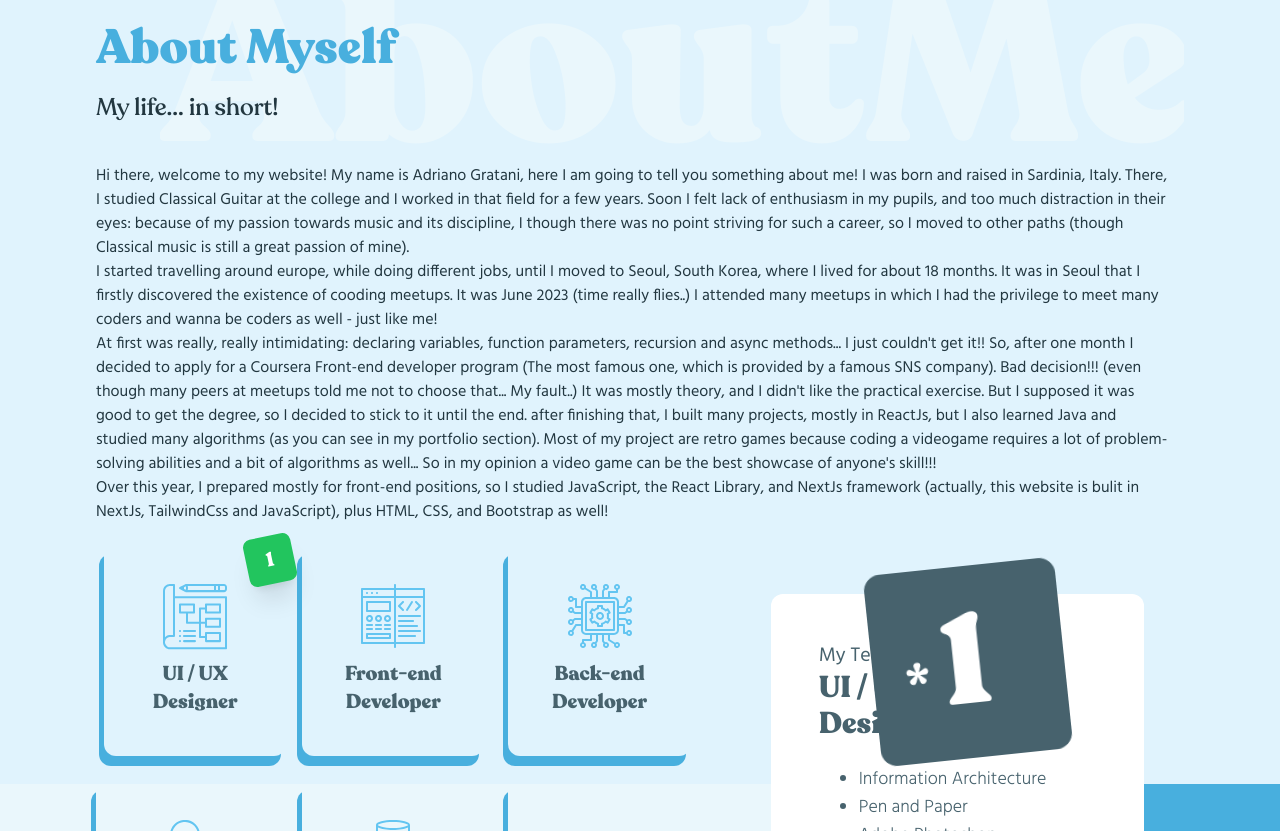
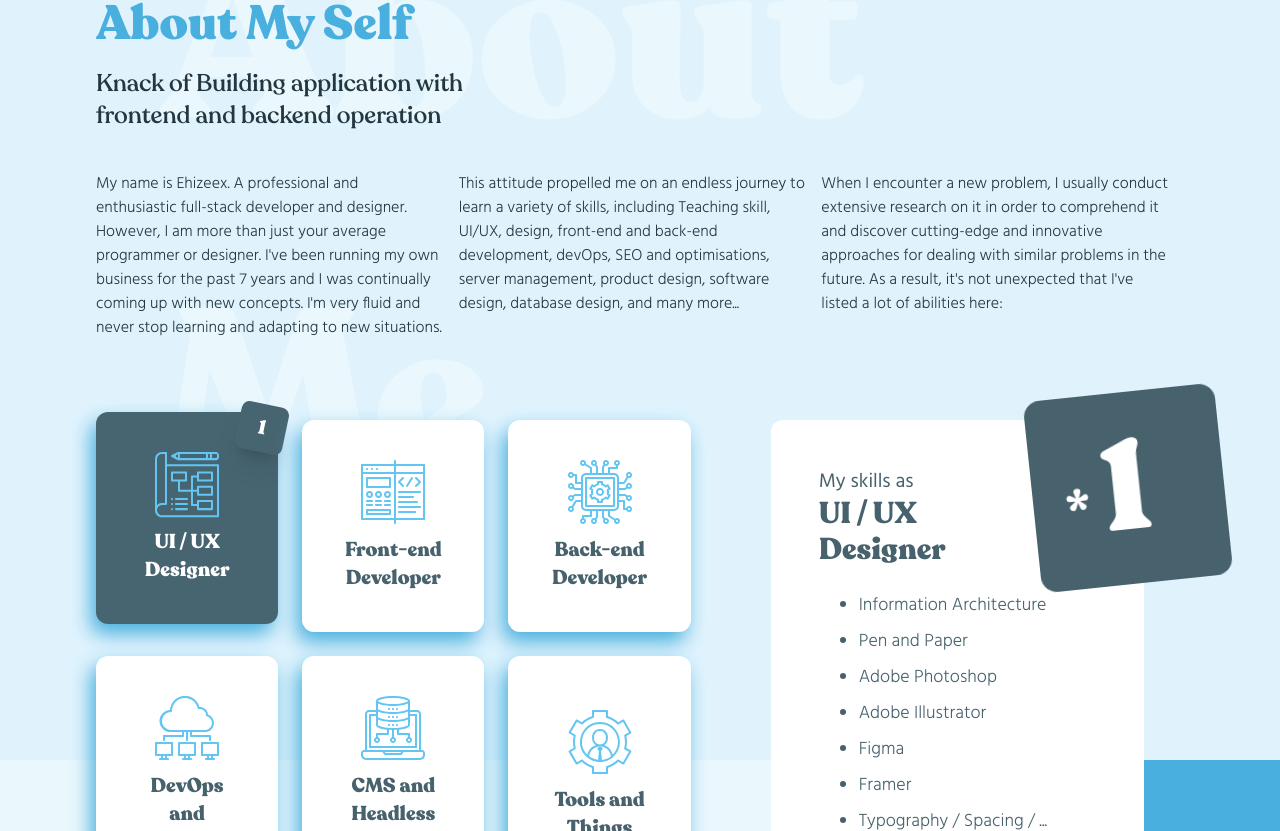
Before and after one commit to AdrianoGratani/AdrianoGratani-PortfolioWebsite, a Next.js app: page / in a window 1280 px wide. Shown: the part 2269-3100 px from the top of the page. Built offline with nearby package versions, Linux system fonts and the light colour scheme.

Commit message:
solved card issue in AboutMe

```diff
--- a/src/app/components/AboutMe/AboutMe.js
+++ b/src/app/components/AboutMe/AboutMe.js
@@ -1,10 +1,10 @@
-"use client"; // hooks are NOT allowed in Server Components;
-
+"use client";
 import { AboutData } from "@/app/data";
 import { Hind } from "next/font/google";
+import Image from "next/image";
 import React, { useState } from "react";
 
-import "./aboutme.css";
+import './aboutme.css';
 
 const hind = Hind({
   subsets: ["latin"],
@@ -17,7 +17,7 @@
   const [selectedIndex, setSelectedIndex] = useState(0);
   const [mapData, setMapData] = useState(AboutData[0]);
 
-  const myFunction = (data) => {
+  const myFunctions = (data) => {
     setIsFlipped(false);
     setIsFaded(false);
     setMapData(data);
@@ -27,19 +27,19 @@
     setIsFlipped(true);
     setIsFaded(true);
     setSelectedIndex(index);
-    setTimeout(() => myFunction(data), 600);
+
+    setTimeout(() => myFunctions(data), 600);
   };
 
-  const handleNext = () => {
+  const HandleNext = () => {
     if (selectedIndex < 5) {
       handleCardClick(AboutData[selectedIndex + 1], selectedIndex + 1);
     } else {
       handleCardClick(AboutData[0], 0);
     }
   };
-
-  const handlePrevious = () => {
-    if (selectedIndex > 0) {
+  const HandlePrev = () => {
+    if (selectedIndex !== 0) {
       handleCardClick(AboutData[selectedIndex - 1], selectedIndex - 1);
     } else {
       handleCardClick(AboutData[5], 5);
@@ -50,89 +50,94 @@
     <React.Fragment>
       <div
         id="about-me-component"
-        className="bg-[#e0f3fd] pt-[250px] mt-10 pb-[100px] lg:pb-[600px] relative lg:h-[800px] "
+        className="bg-[#E0F3FD] pt-[250px] mt-4  pb-[100px] lg:pb-[600px] relative lg:h-[800px]"
       >
-        <div className="container m-auto ">
-          <h1 className="text-[240px] w-[80%] overflow-hidden absolute lg:left-40 md:left-30 top-[-50px] text-[#eaf7fc]">
-            AboutMe
+        <div className="container m-auto">
+          <h1 className="text-[240px] w-[80%] overflow-hidden absolute lg:left-40 md:left-30 top-[-50px]  text-[#EAF7FC]">
+            About Me
           </h1>
-          <h1 className="relative font=recoletaBlack text-5xl text-[#48afde] mb-5 -mt-40 md:px-24 px-5  ">
-            About Myself
+          <h1 className="relative font-recoletaBlack text-5xl  text-[#48AFDE] mb-5 -mt-40  md:px-24 px-5">
+            About My Self
           </h1>
-          <h4 className="relative w-full font-[300] md:w-3/4 lg:w-2/3 xl:w-1/2 font-recoleta text-[#223740] text-2xl mb-10 px-5 md:px-24  ">
-            My life... in short!
+          <h4 className="relative w-full font-[300] md:w-3/4 lg:w-2/3 xl:w-1/2 font-recoleta text-[#223740] text-2xl mb-10 px-5 md:px-24">
+            Knack of Building application with frontend and backend operation
           </h4>
-          <section className="relative flex flex-col lg:flex-row px-5 md:px-24 ">
+          <section className="relative flex flex-col lg:flex-row px-5 md:px-24">
             <p
-              className={`w-full  text-[#223740] mr-0 mb-5 lg:mr-4 ${hind.className} `}
+              className={`w-full lg:w-1/3 text-[#223740] mr-0 mb-5  lg:mr-4 font-[200] ${hind.className}`}
             >
-              Hi there, welcome to my website!
-              My name is Adriano Gratani, here I am going to tell you something about me! I was born and raised in Sardinia, Italy.
-              There, I studied Classical Guitar at the college and I worked in that field for a few years.
-              Soon I felt lack of enthusiasm in my pupils, and too much distraction in their eyes: because of my passion towards music and its discipline, I though there
-              was no point striving for such a career, so I moved to other paths (though Classical music is still a great passion of mine).
-              <br></br>
-
-              I started travelling around europe, while doing different jobs, until I moved to Seoul, South Korea, where I lived for about 18 months.
-              It was in Seoul that I firstly discovered the existence of cooding meetups. It was June 2023 (time really flies..) I attended many meetups in which I had the privilege to meet
-              many coders and wanna be coders as well - just like me!
-              <br></br>
-
-              At first was really, really intimidating: declaring variables, function parameters, recursion and async methods... I just couldn&apos;t get it!!
-              So, after one month I decided to apply for a Coursera Front-end developer program (The most famous one, which is provided by a famous SNS company). Bad decision!!!
-              (even though many peers at meetups told me not to choose that... My fault..) It was mostly theory, and I didn&apos;t like the practical exercise. But I supposed it was good to get the degree,
-              so I decided to stick to it until the end.
-              after finishing that, I built many projects, mostly in ReactJs, but I also learned Java and studied many algorithms (as you can see in my portfolio section).
-              Most of my project are retro games because coding a videogame requires a lot of problem-solving abilities and a bit of algorithms as well... So in my opinion
-              a video game can be the best showcase of anyone&apos;s skill!!!
-              <br></br>
-              Over this year, I prepared mostly for front-end positions, so I studied JavaScript, the React Library, and NextJs framework (actually, this website
-              is bulit in NextJs, TailwindCss and JavaScript), plus HTML, CSS, and Bootstrap as well!
-
+              {" "}
+              My name is Ehizeex. A professional and enthusiastic full-stack
+              developer and designer. However, I am more than just your average
+              programmer or designer. I've been running my own business for the
+              past 7 years and I was continually coming up with new concepts.
+              I'm very fluid and never stop learning and adapting to new
+              situations.
             </p>
-
+            <p
+              className={`w-full lg:w-1/3 text-[#223740] mr-0 mb-5  lg:mr-4 font-[200] ${hind.className}`}
+            >
+              {" "}
+              This attitude propelled me on an endless journey to learn a
+              variety of skills, including Teaching skill, UI/UX, design,
+              front-end and back-end development, devOps, SEO and optimisations,
+              server management, product design, software design, database
+              design, and many more...
+            </p>
+            <p
+              className={`w-full lg:w-1/3 text-[#223740] mr-0 mb-5  lg:mr-4 font-[200] ${hind.className}`}
+            >
+              {" "}
+              When I encounter a new problem, I usually conduct extensive
+              research on it in order to comprehend it and discover cutting-edge
+              and innovative approaches for dealing with similar problems in the
+              future. As a result, it's not unexpected that I've listed a lot of
+              abilities here:
+            </p>
           </section>
         </div>
       </div>
+
       <div
         style={{
-          backgroundImage: "linear-gradient(45deg, #eaf7fc 70%, #48afde 30%)",
+          backgroundImage: "linear-gradient(45deg, #EAF7FC  70%,#48AFDE 30%)",
           width: "100%",
         }}
         className="lg:-mt-60"
       >
-        <section className="container flex flex-col m-auto sm:flex-row px-5 md:px-24 mt-[50px] sm:mt-0 transform translate-y-[-100px] ">
-          <div className="hidden sm:flex w-full sm:w-1/2 lg:w-7/12 mt-[100px]">
-            <div className="grid sm:grid-cols-2 xl:grid-cols-3 gap-6  mr-0 lg:mr-10 ">
+        <section className="container flex  flex-col m-auto sm:flex-row px-5 md:px-24 mt-[50px sm:mt-0] transform translate-y-[-100px]">
+          <div className=" hidden sm:flex w-full sm:w-1/2 lg:w-7/12">
+            <div className="grid sm:grid-cols-2 xl:grid-cols-3 gap-6 mr-0 lg:mr-10">
               {AboutData.map((item, index) => (
-                <a
-                  key={index}
+                <a key={index}
                   onClick={() => handleCardClick(item, index)}
-                  style={{ boxShadow: "#48afde -5px 10px 0px" }}
-                  className={`relative cursor-pointer transition-all transform duration-300 group rounded-xl center p-6 lg:p-10 flex flex-col justify-center items-center ${
-                    selectedIndex === index ? " translate-x-2" : ""
+                  style={{ boxShadow: "#48AFDE -5px  10px 20px 0px" }}
+                  className={`relative cursor-pointer transition-all transform duration-300 group rounded-xl center p-6 lg:p-10 flex flex-col justify-center  items-center ${
+                    selectedIndex == index
+                      ? " -translate-y-2 bg-[#476571]"
+                      : "hover:bg-[#476571] hover:shadow-xl hover:-translate-y-2 bg-white"
                   }`}
                 >
-                  <div className="w-16 h-16 sm:w-10 sm:h-10 lg:w-16 lg:h-16 ">
-                    <img src={item.img} alt="internet issues" />
+                  <div className="w-16 h-16 sm:w-10 sm:h-10  lg:w-16 lg:h-16">
+                    <Image
+                    height={100}
+                    width={100}
+                    src={item.img} alt="internet issues"/>
                   </div>
                   <h4
-                    className={`
-											text-center text-sm lg:text-xl font-recoletaBold transition-colors duration-500 group-hover:text-white text-[#47626d] mt-3
-											selectedIndex === index
-												? "text-white"
-												: ""
-											`}
+                    className={`text-center text-sm lg:text-xl  font-recoletaBold transition-colors duration-500 group-hover:text-white text-[#47626D] mt-3 ${
+                      selectedIndex === index ? "text-white" : ""
+                    }`}
                   >
                     {item.title}
                   </h4>
+
                   <div
-                    className={`absolute -top-2 -right-2 transform transition-all duration-500 opacity-0 group-hover:opacity-100 shadow-xl w-12 h-12 rounded-lg bg-green-500 flex justify-center items-center font-bold text-white font-recoletaBold text-xl ${
+                    className={`absolute -top-2 -right-2 transform transition-all duration-500 opacity-0 group-hover:opacity-100 shadow-xl w-12 h-12 rounded-lg bg-[#476571] flex justify-center items-center font-bold text-white font-recoletaBold text-xl  ${
                       selectedIndex === index
-                        ? "opacity-100 -rotate-12"
+                        ? "opacity-100 rotate-12"
                         : "group-hover:rotate-12"
-                    }
-										`}
+                    }`}
                   >
                     {item.count}
                   </div>
@@ -140,46 +145,47 @@
               ))}
             </div>
           </div>
-
-          <div className="w-full sm:w-1/2 lg:w-5/12 overflow-visible px-0 sm:pl-6 xl:px-10 mt-[150px]">
-            <div className="bg-white rounded-xl p-10 xl:p-12 shadow-accent-color relative ">
-              <section
+          <div className="w-full sm:w-1/2 lg:w-5/12 overflow-visible px-0 sm:pl-6 xl:px-10">
+            <div className="bg-white  lg:mt-0 mt-10 rounded-xl p-10 xl:p-12 shadow-accent-color relative">
+            <section
                 className={`fade-left overflow-hidden ${
                   isFaded ? "fade-out" : ""
                 }`}
               >
                 <p
-                  className={`text-[#47626d] ${hind.className} text-lg sm:text-base lg:text-xl transition duration-500 transform opacity-100 `}
+                  class={`text-[#47626D] ${hind.className}  text-lg sm:text-base lg:text-xl transition duration-500 transform opacity-100 undefined undefined`}
                 >
-                  My Tech skills are:
+                  My skills as
                 </p>
-                <h2 className="font-recoletaBold text-[#47626d] text-3xl md:text-3xl sm:text-2xl mb-6 w-44 md:w-56 transition duration-500 transform opacity-100">
-                  {mapData.title}
+                <h2 class="font-recoletaBold text-[#47626D] text-3xl sm:text-2xl md:text-3xl mb-6 w-44 md:w-56 transition duration-500 transform opacity-100 undefined undefined">
+                  {mapData?.title}
                 </h2>
+
                 <ul
-                  className={`${hind.className} font-[300] list-disc text-[#47626d] ml-8 lg:ml-10 text-base lg:text-lg  transition duration-500 transform opacity `}
+                  class={`${hind.className} font-[300] list-disc text-[#47626D] ml-8 lg:ml-10 text-base lg:text-lg transition duration-500 transform  opacity-100 undefined undefined`}
                 >
-                  {mapData.array.map((skills, index) => (
-                    <li key={index}>{skills}</li>
+                  {mapData?.array?.map((obj) => (
+                    <li key={obj} class="mb-2">{obj}</li>
                   ))}
                 </ul>
               </section>
               <div
-                className={`absolute perspective-500 -top-7 sm:-top-30 right-0 sm:right-20 card ${
+                className={`absolute perspective-500 -top-7 sm:top-30 right-0 sm:-right-20 card ${
                   isFlipped ? "flipped" : ""
                 }`}
               >
                 <div className="card-inner">
-                  <div className="rounded-2xl cursor-pointer text-7xl xl:text-9xl font-recoletaBlack text-white bg-[#47626d] p-5 xl:p-8 w-28 h-28 xl:w-48 xl:h-48 transform transition duration-500 transform-preserve -rotate-6 ">
+                  <div className="rounded-2xl cursor-pointer  text-7xl  xl:text-9xl font-recoletaBlack text-white bg-[#47626D]  p-5 xl:p-8 w-28 h-28 xl:w-48 xl:h-48  transform transition duration-500 transform-preserve -rotate-6 transform-preserve">
                     <span className="text-2xl xl:text-6xl mr-2 sm:mr-3">*</span>
                     {mapData.count}
                   </div>
                 </div>
               </div>
-              <div className="absolute right-10 -bottom-5 flex">
+
+              <div className="absolute right-10  -bottom-5 flex">
                 <a
+                  onClick={HandlePrev}
                   className="w-12 h-12 rounded-xl mr-1 transform transition duration-500  cursor-pointer  hover:-translate-y-1 hover:shadow-lg -rotate flex justify-center items-center bg-[#47626D]"
-				  onClick={handlePrevious}
                 >
                   <svg
                     xmlns="http://www.w3.org/2000/svg"
@@ -198,8 +204,8 @@
                   </svg>
                 </a>
                 <a
-                  className="w-12 h-12 rounded-xl bg-[#47626d] mr-1 transform transition duration-300 cursor-pointer hover:translate-y-1 flex justify-center items-center"
-                  onClick={handleNext}
+                  onClick={HandleNext}
+                  className="w-12 h-12 rounded-xl mr-1 transform transition duration-500  cursor-pointer  hover:-translate-y-1 hover:shadow-lg -rotate flex justify-center items-center bg-[#47626D]"
                 >
                   <svg
                     xmlns="http://www.w3.org/2000/svg"
--- a/src/app/components/AboutMe/aboutme.css
+++ b/src/app/components/AboutMe/aboutme.css
@@ -2,7 +2,7 @@
     perspective: 800px;
     cursor: pointer;
     display: flex;
-    justify-content: right ;
+    justify-content: right;
 }
 
 .card-inner {
```
Also changed, not shown: src/app/page/portfolio-detail-design/index.js (+0 -150 lines).
